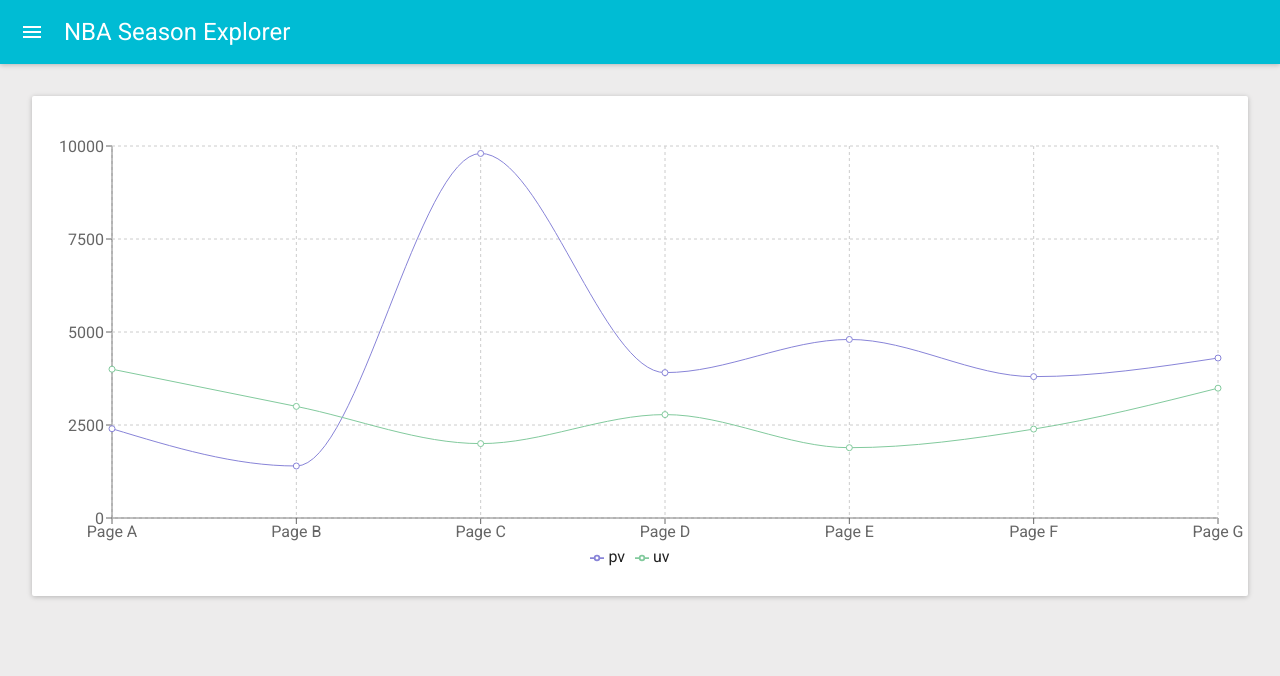
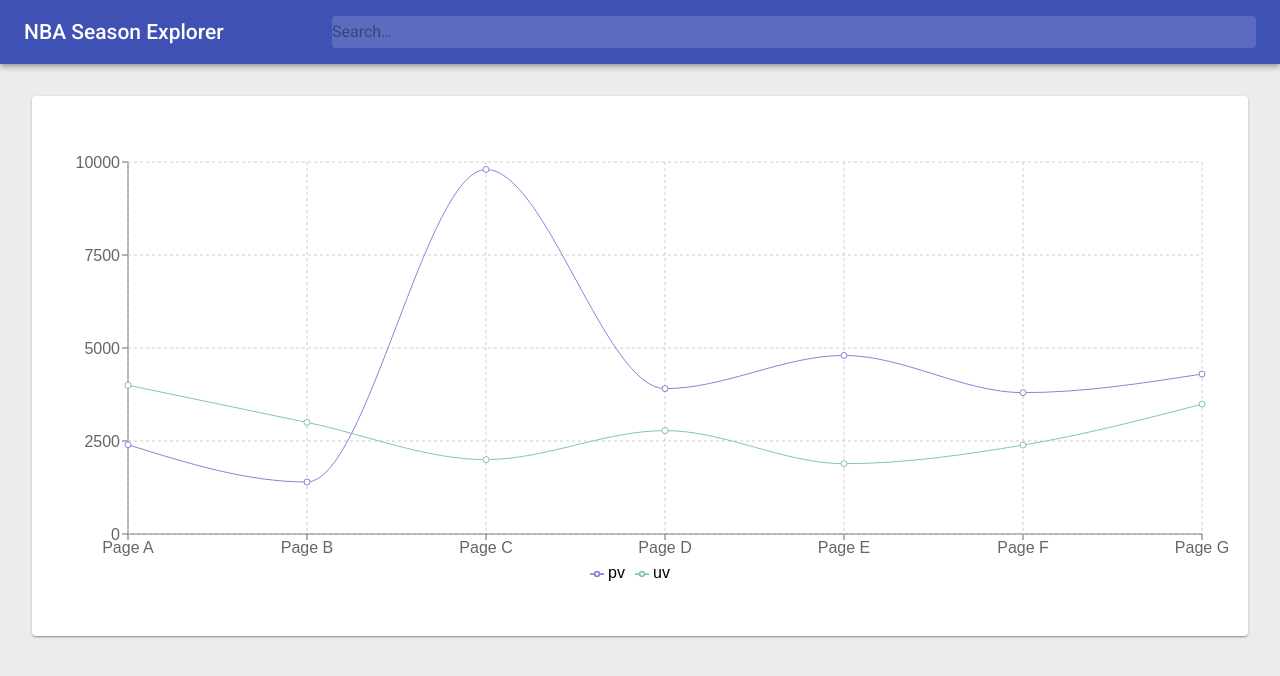
Before and after one commit to jtibbertsma/nba-season-explorer, a React (Create React App) app: page / in a window 1280 px wide. Shown: the top 676 px of the page. Built offline with nearby package versions, Linux system fonts and the light colour scheme; the HTML template or start-up script is replaced by a standard one.

Commit message:
Use new version of material-ui

```diff
--- a/package.json
+++ b/package.json
@@ -3,7 +3,7 @@
   "version": "0.1.0",
   "private": true,
   "dependencies": {
-    "material-ui": "^0.20.2",
+    "@material-ui/core": "^3.1.1",
     "react": "^16.5.2",
     "react-dom": "^16.5.2",
     "react-redux": "^5.0.7",
--- a/src/components/layout/AppBar.js
+++ b/src/components/layout/AppBar.js
@@ -1,12 +1,59 @@
 import React, { Component } from 'react';
-import MuiAppBar from 'material-ui/AppBar';
+import MuiAppBar from '@material-ui/core/AppBar';
+import Toolbar from '@material-ui/core/Toolbar';
+import Typography from '@material-ui/core/Typography';
+import Input from '@material-ui/core/Input';
+import { fade } from '@material-ui/core/styles/colorManipulator';
+import { withStyles } from '@material-ui/core/styles';
 
-export default class AppBar extends Component {
+const styles = theme => ({
+  root: {
+    width: '100%',
+  },
+  grow: {
+    flexGrow: 1,
+  },
+  title: {
+    display: 'none',
+    [theme.breakpoints.up('sm')]: {
+      display: 'block',
+    },
+  },
+  search: {
+    position: 'relative',
+    borderRadius: theme.shape.borderRadius,
+    backgroundColor: fade(theme.palette.common.white, 0.15),
+    '&:hover': {
+      backgroundColor: fade(theme.palette.common.white, 0.25),
+    },
+    marginLeft: 0,
+    width: '100%',
+    [theme.breakpoints.up('sm')]: {
+      width: '75%',
+    },
+  },
+});
+
+class AppBar extends Component {
   render() {
+    const { classes } = this.props;
     return (
-      <MuiAppBar title="NBA Season Explorer">
-
+      <MuiAppBar position="static">
+        <Toolbar>
+          <Typography className={classes.title} variant="title" color="inherit" noWrap>
+            NBA Season Explorer
+          </Typography>
+          <div className={classes.grow} />
+          <div className={classes.search}>
+            <Input
+              placeholder="Search…"
+              disableUnderline
+            />
+          </div>
+        </Toolbar>
       </MuiAppBar>
     );
   }
 }
+
+export default withStyles(styles)(AppBar);
--- a/src/components/layout/Layout.js
+++ b/src/components/layout/Layout.js
@@ -1,8 +1,8 @@
 import React, { Component } from 'react';
-import muiThemeable from 'material-ui/styles/muiThemeable';
-import autoprefixer from 'material-ui/utils/autoprefixer';
-import withWidth from 'material-ui/utils/withWidth';
-import { Card, CardMedia } from 'material-ui/Card';
+import withWidth from '@material-ui/core/withWidth';
+import Card from '@material-ui/core/Card';
+import CardContent from '@material-ui/core/CardContent';
+import { withStyles } from '@material-ui/core/styles';
 import AppBar from './AppBar';
 import Chart from '../ui/Chart';
 
@@ -32,45 +32,34 @@ const styles = {
   }
 };
 
-const prefixedStyles = {};
-
 class Layout extends Component {
   render() {
-    const { muiTheme, width } = this.props;
-    if (!prefixedStyles.main) {
-      // do this once because user agent never changes
-      const prefix = autoprefixer(muiTheme);
-      prefixedStyles.main = prefix(styles.main);
-      prefixedStyles.body = prefix(styles.body);
-      prefixedStyles.bodySmall = prefix(styles.bodySmall);
-      prefixedStyles.content = prefix(styles.content);
-      prefixedStyles.contentSmall = prefix(styles.contentSmall);
-    }
+    const { width, classes } = this.props;
     return (
-      <div style={prefixedStyles.main}>
+      <div className={classes.main}>
         <AppBar />
         <div
-          style={
-            width === 1 ? (
-              prefixedStyles.bodySmall
+          className={
+            width === 'xs' || width === 'sm' ? (
+              classes.bodySmall
             ) : (
-              prefixedStyles.body
+              classes.body
             )
           }
         >
           <div
-            style={
-              width === 1 ? (
-                prefixedStyles.contentSmall
+            className={
+              width === 'xs' || width === 'sm' ? (
+                classes.contentSmall
               ) : (
-                prefixedStyles.content
+                classes.content
               )
             }
           >
             <Card>
-              <CardMedia>
+              <CardContent>
                 <Chart />
-              </CardMedia>
+              </CardContent>
             </Card>
           </div>
         </div>
@@ -79,4 +68,4 @@ class Layout extends Component {
   }
 }
 
-export default muiThemeable()(withWidth()(Layout));
+export default withStyles(styles)(withWidth()(Layout));
--- a/src/components/providers/Theme.js
+++ b/src/components/providers/Theme.js
@@ -1,35 +1,10 @@
 import React, { Component, Children } from 'react';
-import MuiThemeProvider from 'material-ui/styles/MuiThemeProvider';
-import getMuiTheme from 'material-ui/styles/getMuiTheme';
-import {
-  cyan500, cyan700,
-  pinkA200,
-  grey100, grey300, grey400, grey500,
-  white, darkBlack, fullBlack,
-} from 'material-ui/styles/colors';
-import { fade } from 'material-ui/utils/colorManipulator';
-import spacing from 'material-ui/styles/spacing';
+import MuiThemeProvider from '@material-ui/core/styles/MuiThemeProvider';
+import createMuiTheme from '@material-ui/core/styles/createMuiTheme';
 
 export default class Theme extends Component {
-  static theme = getMuiTheme({
-    spacing: spacing,
-    fontFamily: 'Roboto, sans-serif',
-    palette: {
-      primary1Color: cyan500,
-      primary2Color: cyan700,
-      primary3Color: grey400,
-      accent1Color: pinkA200,
-      accent2Color: grey100,
-      accent3Color: grey500,
-      textColor: darkBlack,
-      alternateTextColor: white,
-      canvasColor: white,
-      borderColor: grey300,
-      disabledColor: fade(darkBlack, 0.3),
-      pickerHeaderColor: cyan500,
-      clockCircleColor: fade(darkBlack, 0.07),
-      shadowColor: fullBlack,
-    },
+  static theme = createMuiTheme({
+
   });
 
   render() {
```
Also changed, not shown: 1 other file (tests, documents, lock files or other folders).
